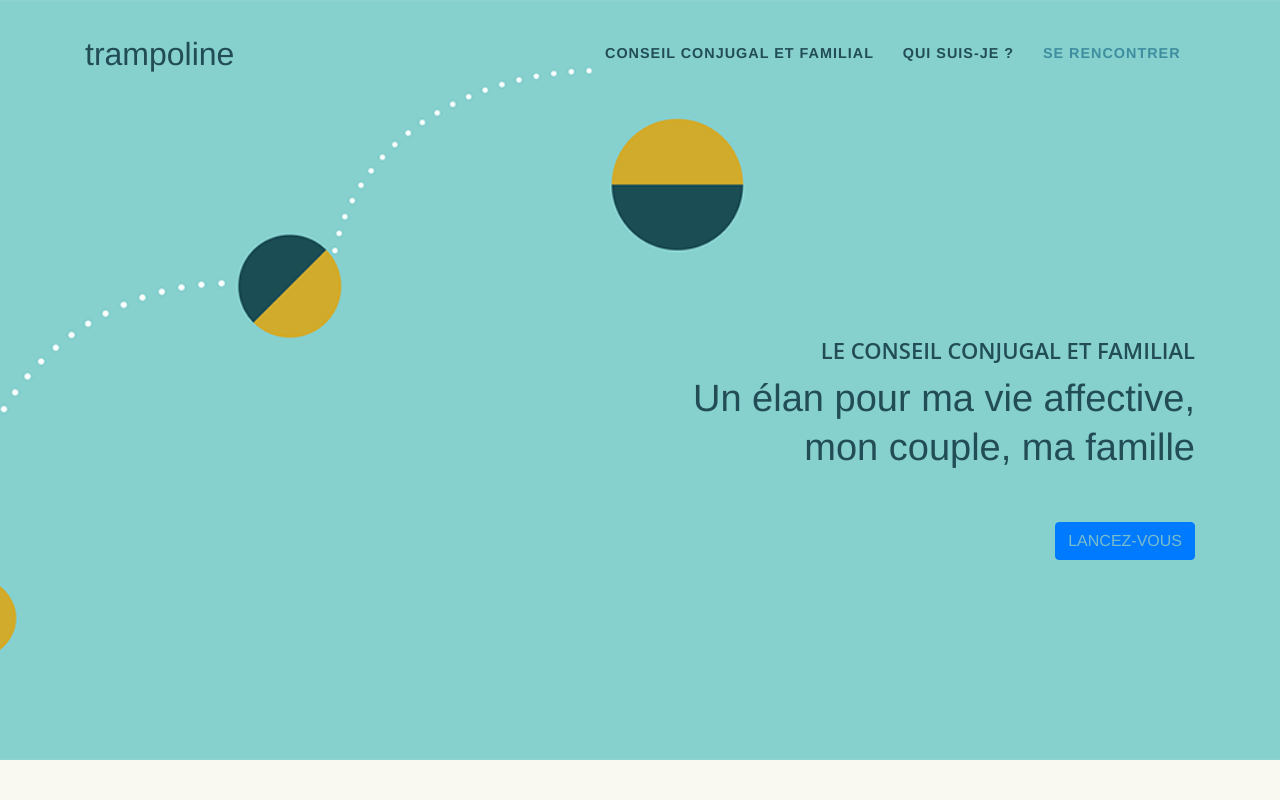
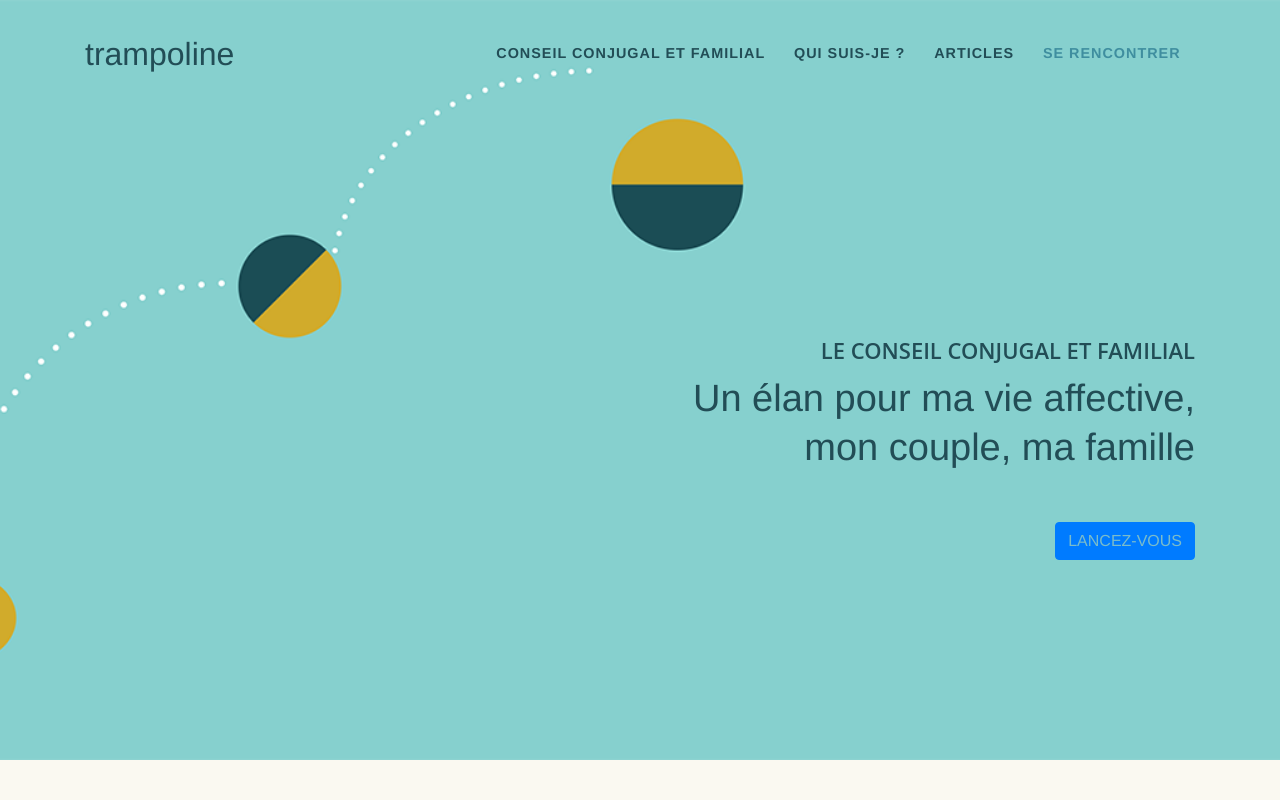
Before and after one commit to bertrandgorge/trampoline-conseil-conjugal-familial.fr, a website with bundled scripts: page index.html in a window 1280 px wide. Shown: the top 800 px of the page. Built offline with nearby package versions, Linux system fonts and the light colour scheme; a web font is replaced by a local one.

Commit message:
Added LinkedIn articles menu

```diff
--- a/index.html
+++ b/index.html
@@ -58,6 +58,9 @@
             </li>
             <li class="nav-item">
               <a class="nav-link js-scroll-trigger" href="#about">Qui suis-je ?</a>
+            </li>
+            <li class="nav-item">
+              <a class="nav-link js-scroll-trigger" href="https://www.linkedin.com/in/emmanuelle-mulliez-conseiller-conjugal-paris-011227a6/detail/recent-activity/posts/" target="_blank">Articles</a>
             </li>
             <li class="nav-item">
               <a class="nav-link js-scroll-trigger" href="#contact">Se rencontrer</a>
```
